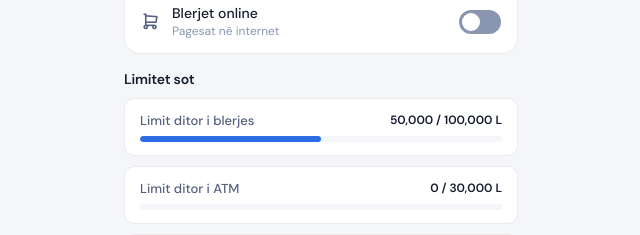
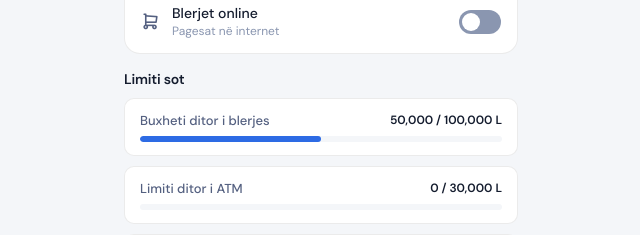
Before and after one commit to arlam15/ArlaBank, a React (Vite) app: page /cards in a window 1280 px wide. Shown: the part 487-722 px from the top of the page, without its empty margins (319-959 px from the left). Built offline with nearby package versions, Linux system fonts and the light colour scheme.

Commit message:
Fix typo in section title and update labels

```diff
--- a/src/screens/Cards.jsx
+++ b/src/screens/Cards.jsx
@@ -71,12 +71,12 @@ export default function Cards() {
         </div>
 
         {/* Limits */}
-        <p className="section-title">Limitet sot</p>
+        <p className="section-title">Limiti sot</p>
         <div style={{ padding: '0 18px', display: 'flex', flexDirection: 'column', gap: 10, marginBottom: 12 }}>
           {[
-            { label: 'Limit ditor i blerjes', used: 50000, total: 100000, color: 'var(--primary)' },
-            { label: 'Limit ditor i ATM', used: 0, total: 30000, color: 'var(--success)' },
-            { label: 'Limit javor i transfertave', used: 15000, total: 50000, color: 'var(--warning)' },
+            { label: 'Buxheti ditor i blerjes', used: 50000, total: 100000, color: 'var(--primary)' },
+            { label: 'Limiti ditor i ATM', used: 0, total: 30000, color: 'var(--success)' },
+            { label: 'Limiti javor i transfertave', used: 15000, total: 50000, color: 'var(--warning)' },
           ].map(l => (
             <div key={l.label} style={{ background: 'var(--surface)', borderRadius: 'var(--radius-sm)', padding: '13px 15px', border: '0.5px solid var(--border)' }}>
               <div style={{ display: 'flex', justifyContent: 'space-between', marginBottom: 7 }}>
```
